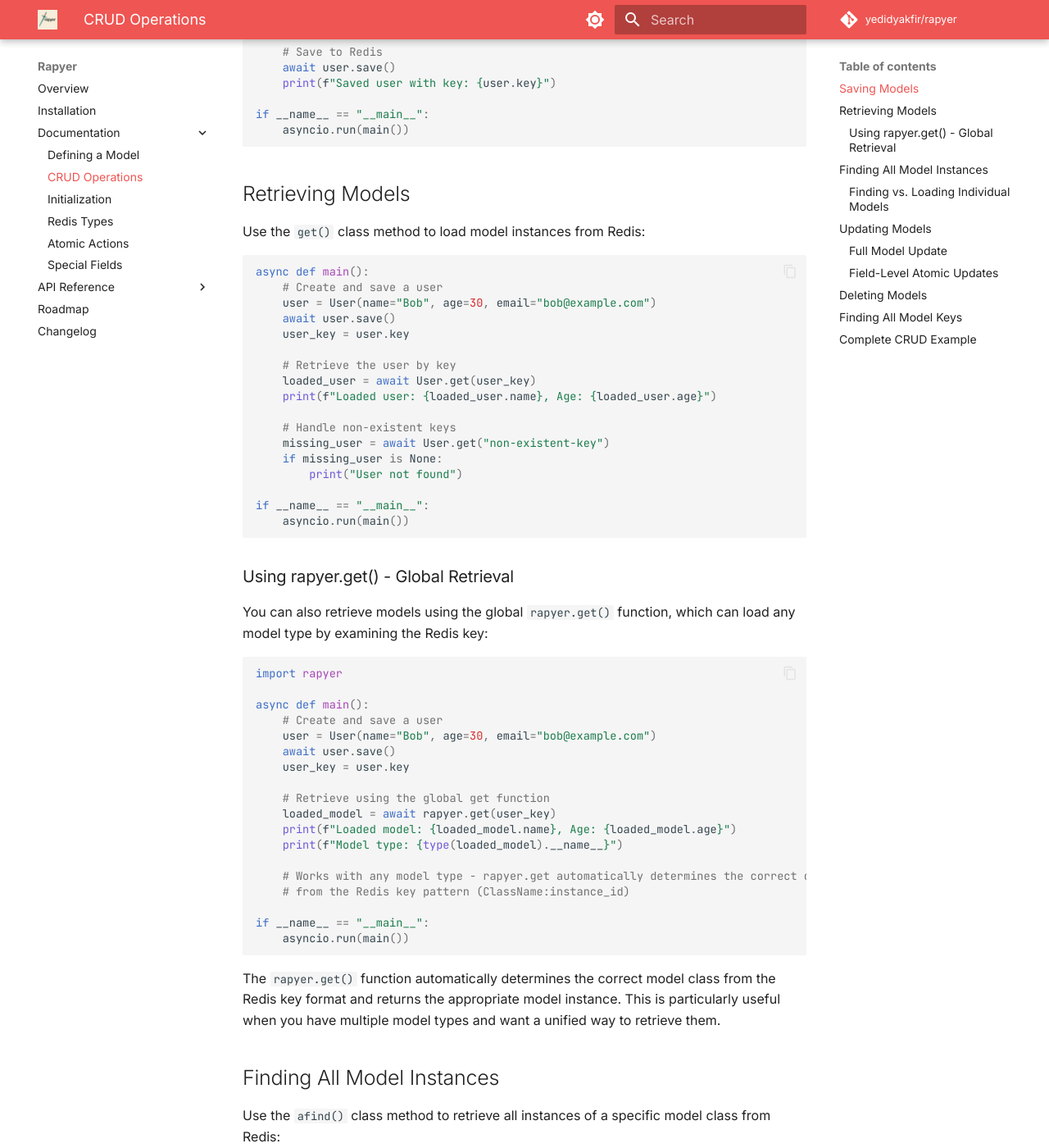
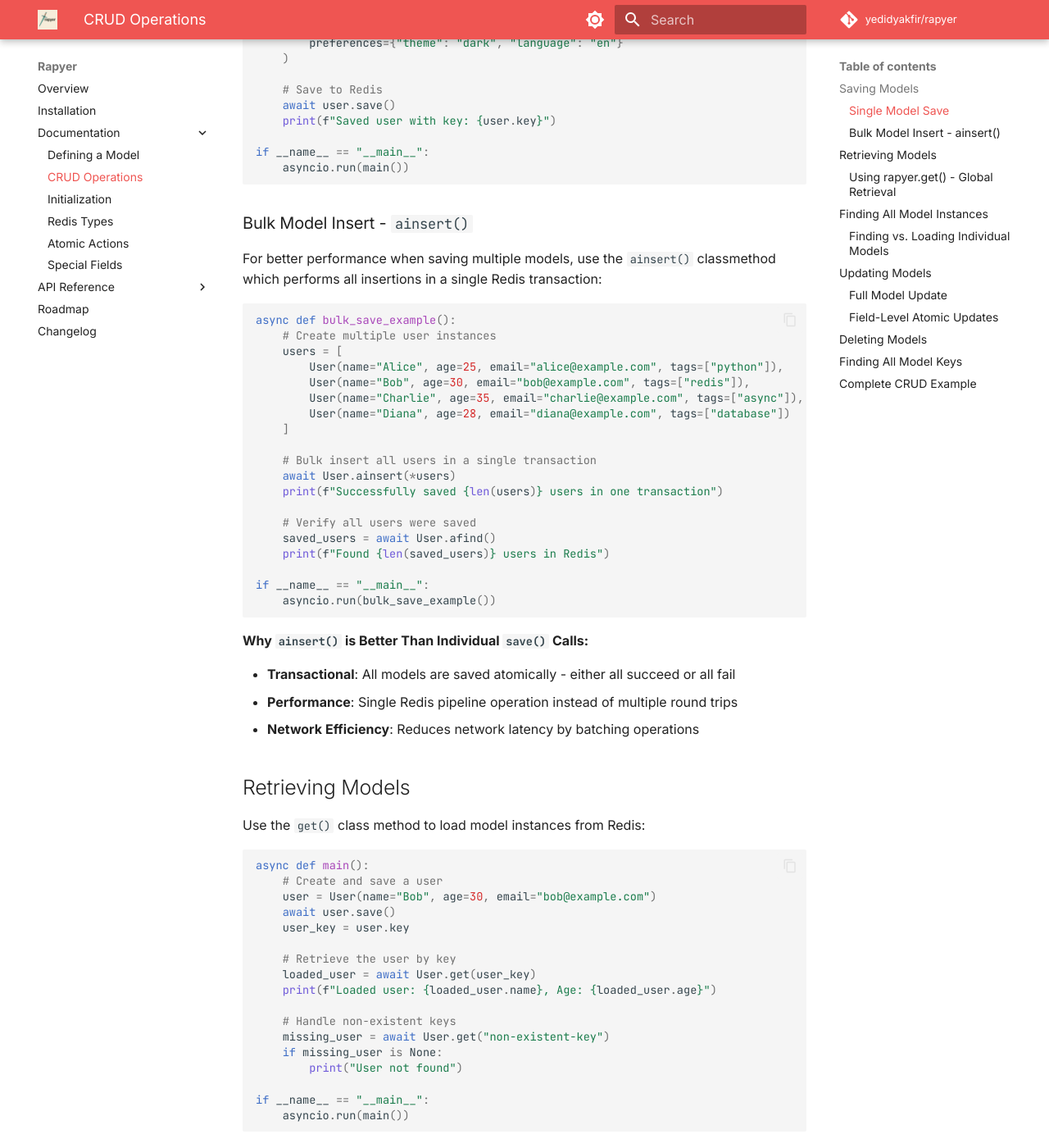
Before and after one commit to yedidyakfir/rapyer, an MkDocs documentation site: the page built from docs/documentation/crud-operations.md, in a window 1280 px wide and 1400 px high, scrolled down 786 px. Shown: the whole window at 82% size. Built offline with MkDocs 1.6.1 and Material for MkDocs 9.7.7, drawn with Linux system fonts in a browser that asks for light colours; comment, search, counter and statistics services are not loaded.

Commit message:
[add-buld-insert] - added ainsert docs

````diff
--- a/docs/documentation/crud-operations.md
+++ b/docs/documentation/crud-operations.md
@@ -3,6 +3,8 @@
 After defining your model, you'll need to perform basic CRUD (Create, Read, Update, Delete) operations with Redis. This page covers how to save, retrieve, and delete model instances.
 
 ## Saving Models
+
+### Single Model Save
 
 Use the `save()` method to store your model instance in Redis:
 
@@ -35,6 +37,39 @@ async def main():
 if __name__ == "__main__":
     asyncio.run(main())
 ```
+
+### Bulk Model Insert - `ainsert()`
+
+For better performance when saving multiple models, use the `ainsert()` classmethod which performs all insertions in a single Redis transaction:
+
+```python
+async def bulk_save_example():
+    # Create multiple user instances
+    users = [
+        User(name="Alice", age=25, email="alice@example.com", tags=["python"]),
+        User(name="Bob", age=30, email="bob@example.com", tags=["redis"]),
+        User(name="Charlie", age=35, email="charlie@example.com", tags=["async"]),
+        User(name="Diana", age=28, email="diana@example.com", tags=["database"])
+    ]
+
+    # Bulk insert all users in a single transaction
+    await User.ainsert(*users)
+    print(f"Successfully saved {len(users)} users in one transaction")
+
+    # Verify all users were saved
+    saved_users = await User.afind()
+    print(f"Found {len(saved_users)} users in Redis")
+
+if __name__ == "__main__":
+    asyncio.run(bulk_save_example())
+```
+
+**Why `ainsert()` is Better Than Individual `save()` Calls:**
+
+- **Transactional**: All models are saved atomically - either all succeed or all fail
+- **Performance**: Single Redis pipeline operation instead of multiple round trips
+- **Network Efficiency**: Reduces network latency by batching operations
+
 
 ## Retrieving Models
 
````
Also changed, not shown: docs/api/atomic-redis-model.md (+28 -0 lines).
